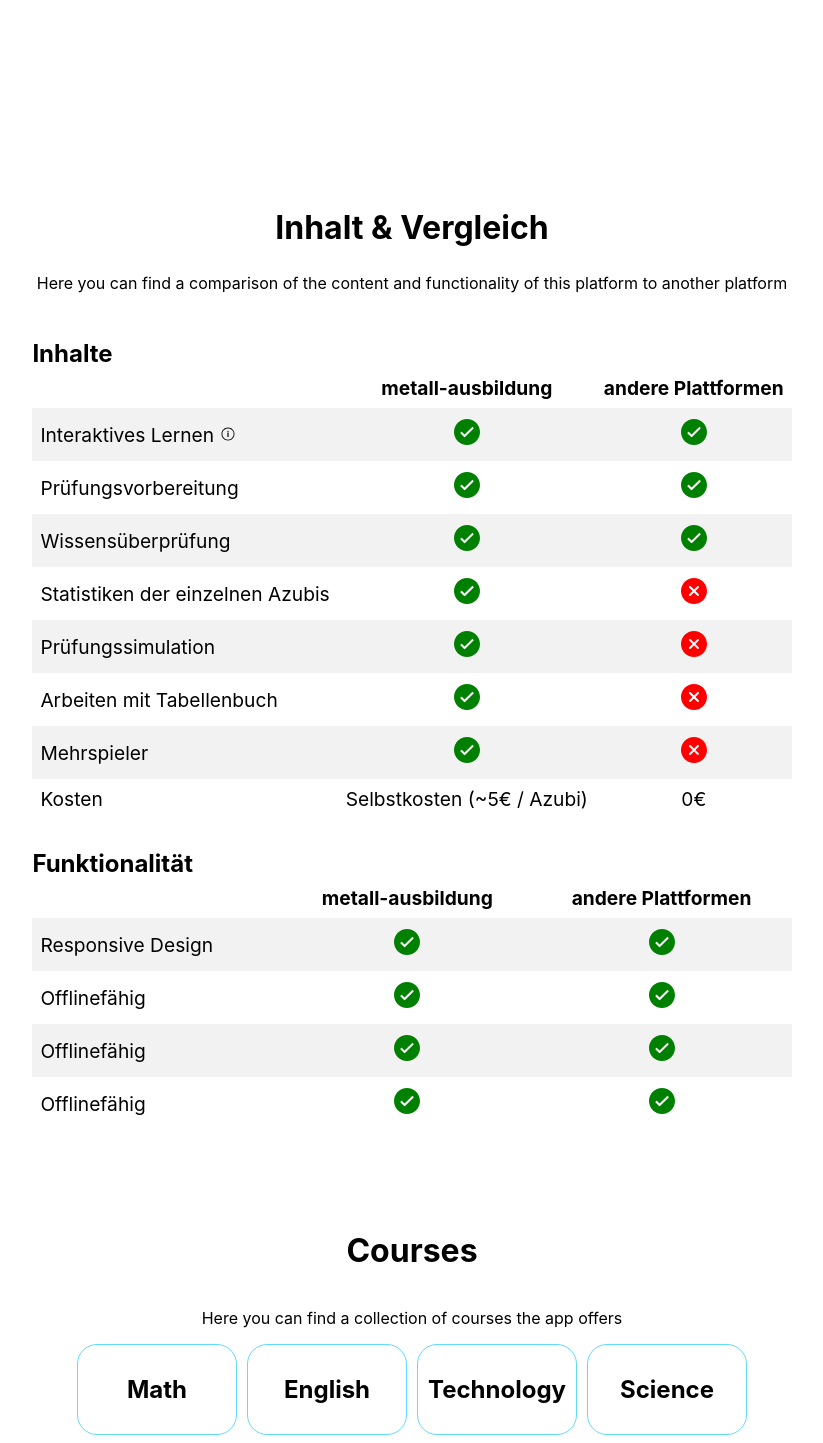
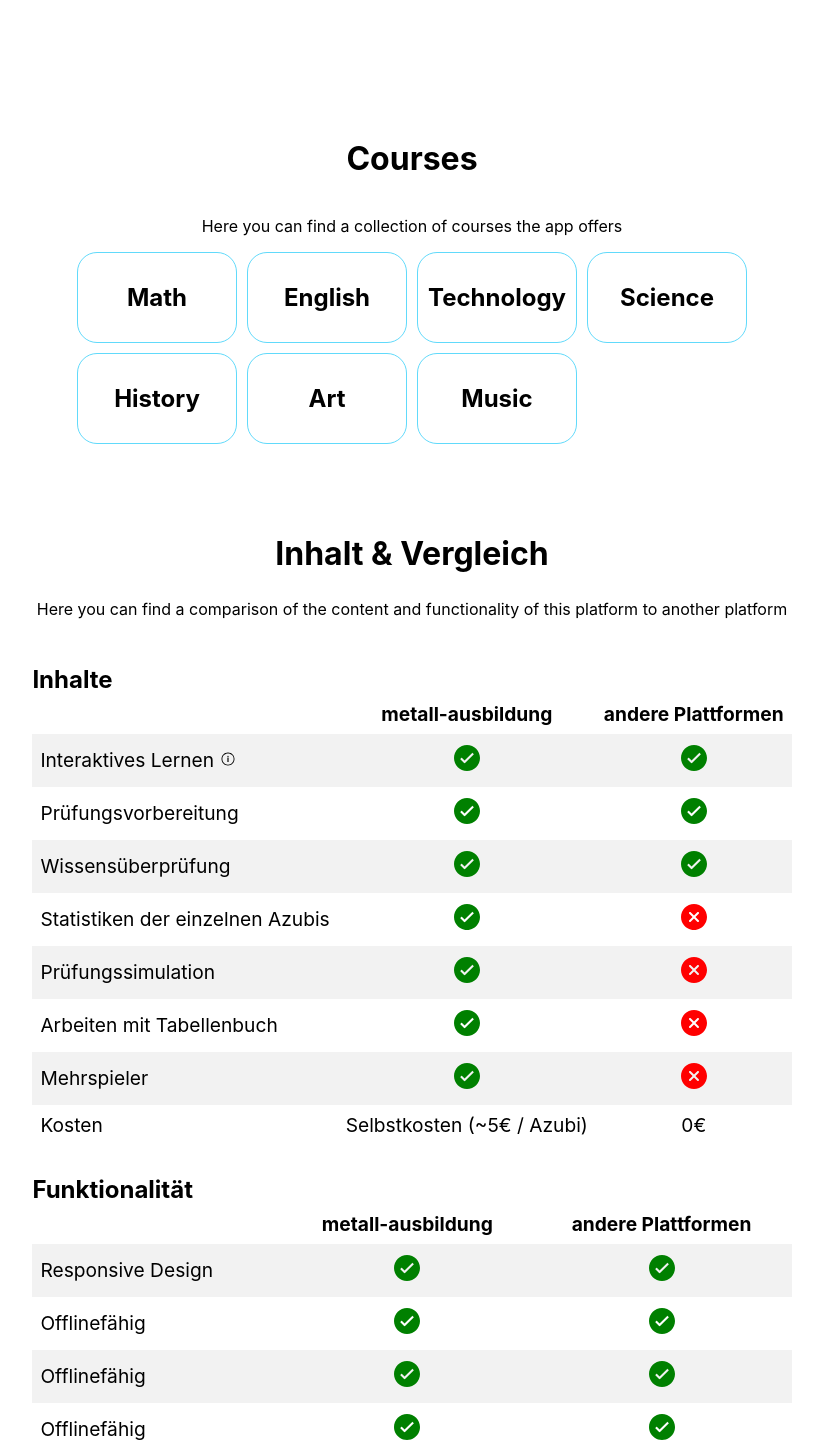
Before and after one commit to HuberAdrian/learning-platform, a React (Create React App) app: page / in a window 1280 px wide. Shown: the part 600-2043 px from the top of the page, without its empty margins (228-1051 px from the left). Built offline with nearby package versions, Linux system fonts and the light colour scheme.

Commit message:
changed position of elements in home

```diff
--- a/src/Home.js
+++ b/src/Home.js
@@ -24,10 +24,10 @@
                     <button className="home-button-login">Login</button>
                 </div>
                 <div className="home-image"></div>
-            <Content id="content" />
-            <Courses id="courses" />
-            {/* <Pricing id="pricing" />
-            <About id="about" /> */}
+                <Courses id="courses" />
+                <Content id="content" />
+                {/* <Pricing id="pricing" />
+                <About id="about" /> */}
             </div>
             <Footer/>
         </div>
```
